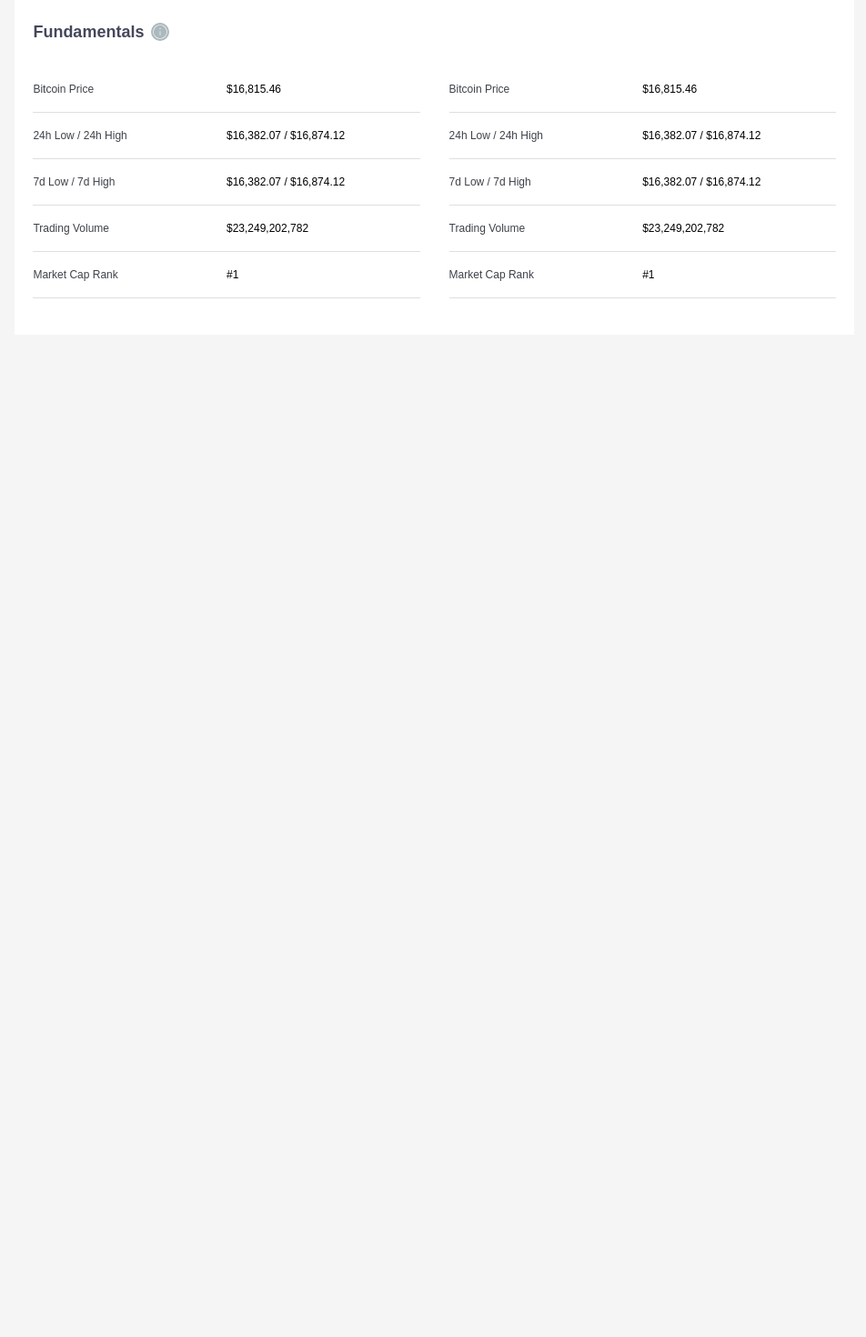
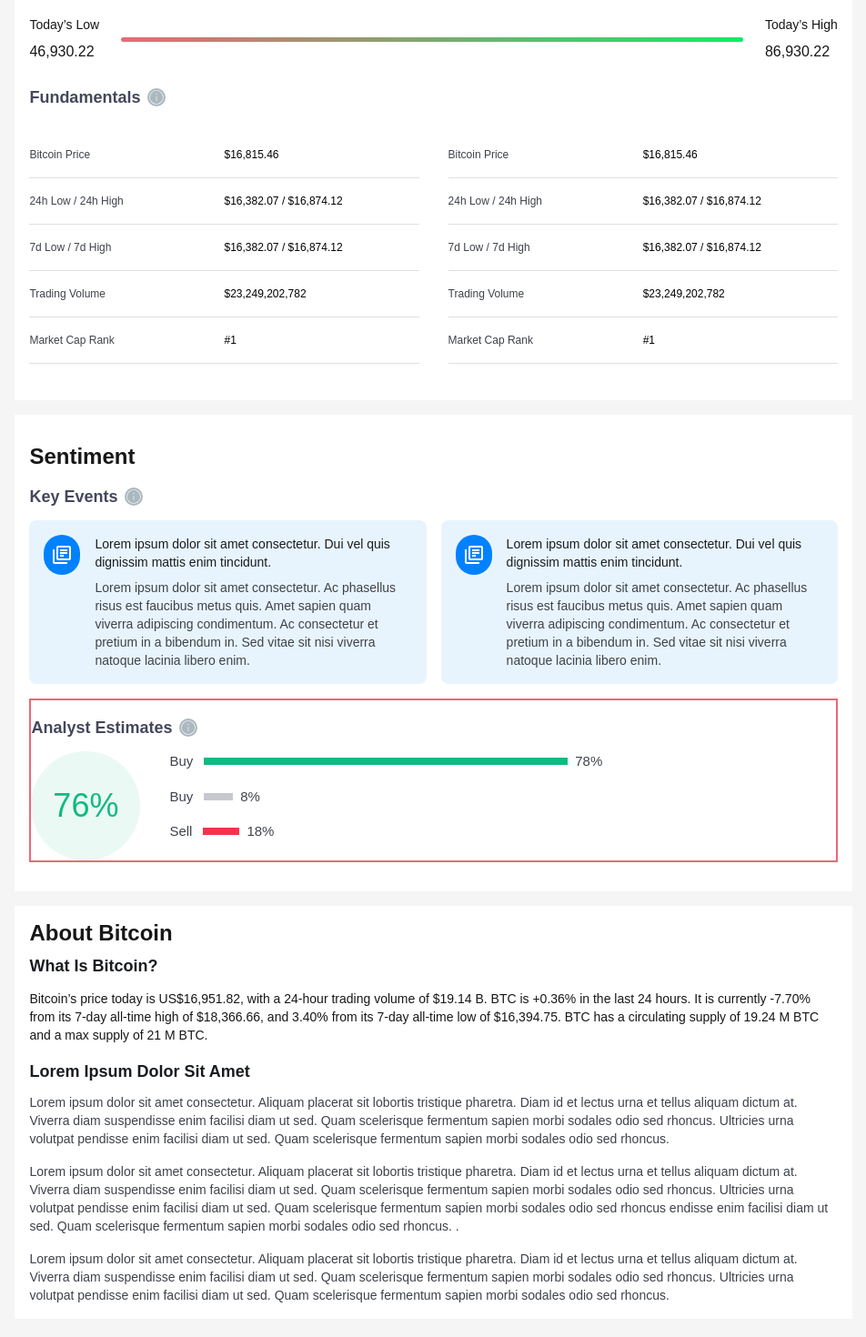
Before and after one commit to khriad991/bitcoin-site, a Next.js app: page / in a window 1280 px wide. Shown: the part 780-2250 px from the top of the page at 91% size, without its empty margins (6-958 px from the left). Before the commit the page ends 1644 px from the top, so only its background shows below. Built offline with nearby package versions, Linux system fonts and the light colour scheme.

Commit message:
commit for sentimen & AboutBitCoin section completed UI design

```diff
--- a/src/app/globals.css
+++ b/src/app/globals.css
@@ -33,8 +33,8 @@
   @apply capitalize text-base mx-1.5
 }
  h1{
-   @apply font-semibold text-2xl leading-7
+   @apply font-semibold text-2xl leading-7 capitalize
  }
 h4{
-  @apply font-semibold text-[#44475B] text-lg
+  @apply font-semibold text-[#44475B] text-lg capitalize
 }
--- a/src/app/page.tsx
+++ b/src/app/page.tsx
@@ -3,16 +3,27 @@
 import PriceCardComponent from "@/components/PriceCardComponent";
 import FrameComponent from "@/components/FrameComponent";
 import PerformanceComponents from "@/components/PerformanceComponents";
+import SentimentComponent from "@/components/SentimentComponent";
+import AboutBitCoinComponent from "@/components/AboutBitCoinComponent";
 
 export default function Home() {
   return (
     <>
         <div className="container">
-            <div className="grid grid-cols-12 gap-4 ">
+            <div className="grid grid-cols-12 gap-6 ">
                 <div className="col-span-full lg:col-span-9 flex flex-col gap-y-4">
                     <HeroComponent />
                     <FrameComponent />
                     <PerformanceComponents/>
+                    <SentimentComponent />
+                    <AboutBitCoinComponent/>
+
+
+
+
+                    <div className="">
+                        <br/><br/><br/><br/><br/><br/><br/><br/><br/><br/>
+                    </div>
                 </div>
                 <div className="col-span-full lg:col-span-3">
                    <PriceCardComponent/>
--- /dev/null
+++ b/src/components/AboutBitCoinComponent.jsx
@@ -0,0 +1,25 @@
+import React from 'react';
+
+const AboutBitCoinComponent = () => {
+    return (
+        <div className="bg-white p-2 md:p-4">
+            <h1>About Bitcoin</h1>
+            <div className="grid grid-cols-1 mt-2">
+               <div className="flex flex-col gap-4">
+                   <h3 className="text-lg font-bold capitalize text-black-md">What is Bitcoin?</h3>
+                   <p className="text-sm text-norma -mt-1">Bitcoin’s price today is US$16,951.82, with a 24-hour trading volume of $19.14 B. BTC is +0.36% in the last 24 hours. It is currently -7.70% from its 7-day all-time high of $18,366.66, and 3.40% from its 7-day all-time low of $16,394.75. BTC has a circulating supply of 19.24 M BTC and a max supply of 21 M BTC.</p>
+
+                   <h3 className="text-lg font-bold capitalize text-black-md">Lorem ipsum dolor sit amet</h3>
+                        <div className="-mt-1.5 space-y-4">
+                            <p className="text-sm text-normal">Lorem ipsum dolor sit amet consectetur. Aliquam placerat sit lobortis tristique pharetra. Diam id et lectus urna et tellus aliquam dictum at. Viverra diam suspendisse enim facilisi diam ut sed. Quam scelerisque fermentum sapien morbi sodales odio sed rhoncus. Ultricies urna volutpat pendisse enim facilisi diam ut sed. Quam scelerisque fermentum sapien morbi sodales odio sed rhoncus.  </p>
+                            <p className="text-sm text-normal">Lorem ipsum dolor sit amet consectetur. Aliquam placerat sit lobortis tristique pharetra. Diam id et lectus urna et tellus aliquam dictum at. Viverra diam suspendisse enim facilisi diam ut sed. Quam scelerisque fermentum sapien morbi sodales odio sed rhoncus. Ultricies urna volutpat pendisse enim facilisi diam ut sed. Quam scelerisque fermentum sapien morbi sodales odio sed rhoncus endisse enim facilisi diam ut sed. Quam scelerisque fermentum sapien morbi sodales odio sed rhoncus. .  </p>
+                            <p className="text-sm text-normal">Lorem ipsum dolor sit amet consectetur. Aliquam placerat sit lobortis tristique pharetra. Diam id et lectus urna et tellus aliquam dictum at. Viverra diam suspendisse enim facilisi diam ut sed. Quam scelerisque fermentum sapien morbi sodales odio sed rhoncus. Ultricies urna volutpat pendisse enim facilisi diam ut sed. Quam scelerisque fermentum sapien morbi sodales odio sed rhoncus.  </p>
+
+                        </div>
+               </div>
+            </div>
+        </div>
+    );
+};
+
+export default AboutBitCoinComponent;
--- a/src/components/HeroComponent.jsx
+++ b/src/components/HeroComponent.jsx
@@ -3,7 +3,7 @@
 
 const HeroComponent = () => {
     return (
-        <section>
+        <section className="bg-white py-9 px-3">
             <TestChart/>
         </section>
     );
--- a/src/components/NavBarComponent.jsx
+++ b/src/components/NavBarComponent.jsx
@@ -18,17 +18,17 @@
                        <div className={`${menu ?"flex" :"hidden lg:flex"} items-center justify-end absolute lg:static -top-1 right-1 bg-gray-white py-4 px-10 lg:py-0 lg:px-0 min-w-fit`}>
                            <ul className={`flex item-center justify-between flex-col lg:flex-row capitalize lg:gap-4 gap-y-4 lg:gap-y-0 `}>
                                <li className="lg:mt-2.5 mx-1 md:mx-1.5 lg:mx-2">
-                                   <Link className="text-base font-semibold text-heading hover:text-gray-black transition-all duration-300 ease-out" href="/crypto_taxes">
+                                   <Link className="text-base font-semibold text-heading hover:text-gray-black transition-all duration-300 ease-out" href={"/crypto_taxes"}>
                                        Crypto Taxes
                                    </Link>
                                </li>
                                <li className="lg:mt-2.5 mx-1 md:mx-1.5 lg:mx-2">
-                                   <Link className="text-base font-semibold text-heading hover:text-gray-black transition-all duration-300 ease-out" href="/free_tools">
+                                   <Link className="text-base font-semibold text-heading hover:text-gray-black transition-all duration-300 ease-out" href={"/free_tools"}>
                                        Free Tools
                                    </Link>
                                </li>
                                <li className="lg:mt-2.5 mx-1 md:mx-1.5 lg:mx-2">
-                                   <Link className="text-base font-semibold text-heading hover:text-gray-black transition-all duration-300 ease-out" href="/resource_center">
+                                   <Link className="text-base font-semibold text-heading hover:text-gray-black transition-all duration-300 ease-out" href={"/resource_center"}>
                                        Resource Center
                                    </Link>
                                </li>
--- a/src/components/PerformanceComponents.jsx
+++ b/src/components/PerformanceComponents.jsx
@@ -1,11 +1,10 @@
 import React from 'react';
-import {RiErrorWarningLine} from "react-icons/ri";
 import {PiWarningCircleThin} from "react-icons/pi";
 
 const PerformanceComponents = () => {
     return (
         <>
-          <div className="flex flex-col gap-6 w-full bg-white px-5 pt-6 pb-10 mt-2 ">
+          <div className="flex flex-col gap-6 w-full bg-white px-4 pt-6 pb-10 mt-2 ">
               <div className="">
                   <h1 className="mb-6">Performance</h1>
                   <div className="flex flex-col gap-y-8">
@@ -99,7 +98,7 @@
                   </div>
               </div>
           </div>
-            <br/><br/><br/><br/><br/><br/><br/><br/><br/><br/><br/><br/><br/><br/><br/><br/><br/><br/><br/><br/>
+
         </>
     );
 };
--- /dev/null
+++ b/src/components/SentimentComponent.jsx
@@ -0,0 +1,79 @@
+import React from 'react';
+import {PiWarningCircleThin} from "react-icons/pi";
+
+import {MdOutlineLibraryBooks} from "react-icons/md";
+
+const SentimentComponent = () => {
+    return (
+        <div className="bg-white px-4 py-8">
+            <div className="">
+                <h1>Sentiment</h1>
+                <h4 className="mb-3 mt-4 flex items-center gap-x-2">key events
+                    <PiWarningCircleThin  className="text-white text-xl bg-[#ABB9BF] rounded-full border-none rotate-[180deg] " />
+                </h4>
+                <div className="grid grid-cols-1 lg:grid-cols-2 gap-4 justify-between">
+                    <div className="flex justify-between gap-x-3 md:gap-x-4 bg-[#E8F4FD] p-4 rounded-lg">
+                        <div className="w-11 h-11 bg-[#0082FF] rounded-full flex justify-center items-center p-2">
+                            <MdOutlineLibraryBooks color={"#fff"} size={24}/>
+                        </div>
+                        <div className="flex flex-col text-sm gap-y-2 ">
+                            <h6 className="font-medium text-black-md leading-5">Lorem ipsum dolor sit amet consectetur. Dui vel quis dignissim mattis enim tincidunt.</h6>
+                            <span className="text-normal ">
+                                Lorem ipsum dolor sit amet consectetur. Ac phasellus risus est faucibus metus quis.
+                                Amet sapien quam viverra adipiscing condimentum. Ac consectetur
+                                et pretium in a bibendum in. Sed vitae sit nisi viverra natoque lacinia libero enim.
+                            </span>
+                        </div>
+                    </div>
+                    <div className="flex justify-between gap-x-3 md:gap-x-4 bg-[#E8F4FD] p-4 rounded-lg">
+                        <div className="w-11 h-11 bg-[#0082FF] rounded-full flex justify-center items-center p-2">
+                            <MdOutlineLibraryBooks color={"#fff"} size={24}/>
+                        </div>
+                        <div className="flex flex-col text-sm gap-y-2 ">
+                            <h6 className="font-medium text-black-md leading-5">Lorem ipsum dolor sit amet consectetur. Dui vel quis dignissim mattis enim tincidunt.</h6>
+                            <span className="text-normal ">
+                                Lorem ipsum dolor sit amet consectetur. Ac phasellus risus est faucibus metus quis.
+                                Amet sapien quam viverra adipiscing condimentum. Ac consectetur
+                                et pretium in a bibendum in. Sed vitae sit nisi viverra natoque lacinia libero enim.
+                            </span>
+                        </div>
+                    </div>
+
+                    <div className="grid grid-cols-1 border-2 border-red col-span-full ">
+                        <h4 className="mb-3 mt-4 flex items-center gap-x-2">Analyst Estimates
+                            <PiWarningCircleThin  className="text-white text-xl bg-[#ABB9BF] rounded-full border-none rotate-[180deg] " />
+                        </h4>
+
+                        <div className="grid grid-cols-5 justify-self-start space-x-8 ">
+                            <div className="col-end-1 w-[120px] h-[120px] rounded-full bg-[#EBF9F4] p-2 flex justify-center items-center">
+                                <span className="text-[36px] font-medium leading-10 text-[#0FBA83]">76%</span>
+                            </div>
+                            <div className="col-end-5 col-start-1 flex flex-col gap-y-4 ">
+                                <div className="flex items-center gap-x-2">
+                                    <p className="text-normal text-[15px] capitalize">buy</p>
+                                    <span className="bg-[#0FBA83] w-[400px]  h-2 ml-1"></span>
+                                    <p className="text-normal text-[15px] capitalize">78%</p>
+                                </div>
+
+                                <div className="flex items-center gap-x-2">
+                                    <p className="text-normal text-[15px] capitalize">buy</p>
+                                    <span className="bg-[#C7C8CE] w-8 h-2 ml-1"></span>
+                                    <p className="text-normal text-[15px] capitalize">8%</p>
+                                </div>
+
+                                <div className="flex items-center gap-x-2">
+                                    <p className="text-normal text-[15px] capitalize">sell</p>
+                                    <span className="bg-[#F7324C] w-10 h-2 ml-1"></span>
+                                    <p className="text-normal text-[15px] capitalize">18%</p>
+                                </div>
+                            </div>
+                        </div>
+                    </div>
+                </div>
+            </div>
+
+        </div>
+    );
+};
+
+export default SentimentComponent;
--- a/tailwind.config.ts
+++ b/tailwind.config.ts
@@ -21,6 +21,7 @@
       'white': '#ffffff',
       'gray-white': '#DEDFE2',
       'black': '#000000',
+      'black-md': '#191C1F',
       'gray-black': '#0F1629',
       'heading': '#0F1629',
       'sub-heading': '#0B1426',
```
